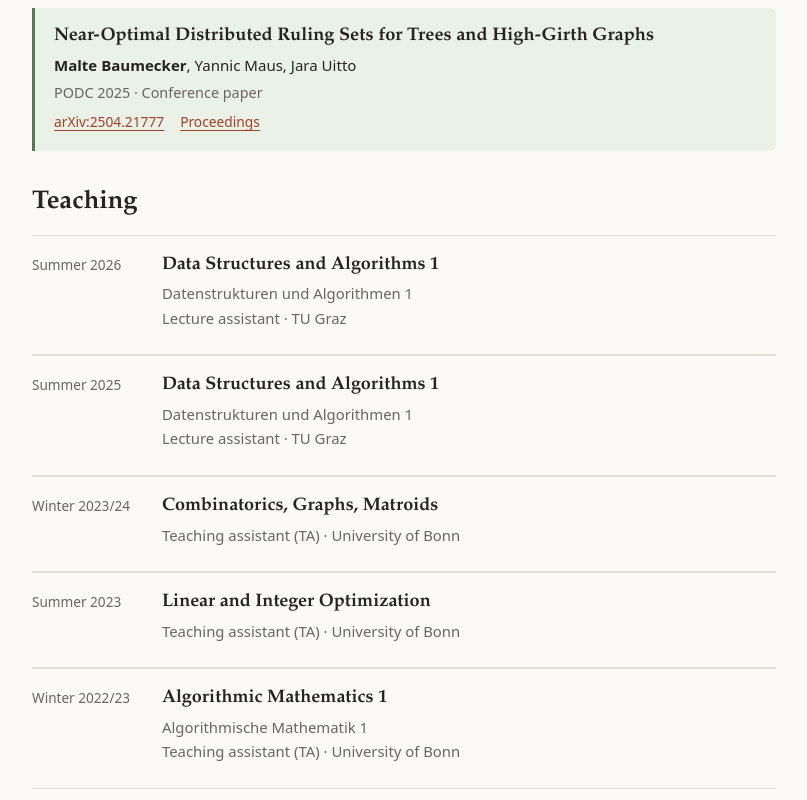
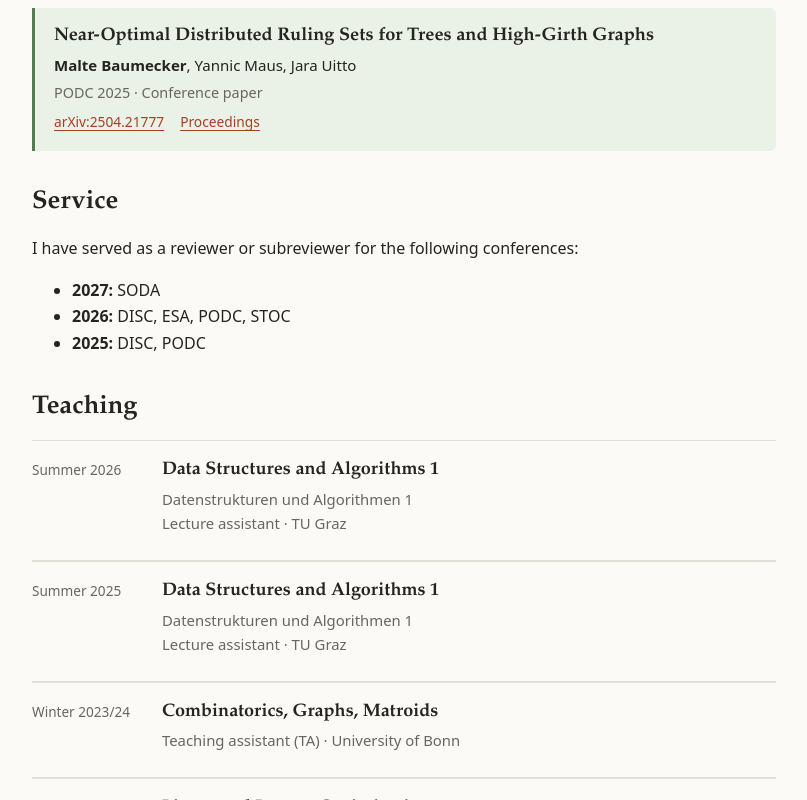
Before and after one commit to malte-baumecker/malte-baumecker.github.io, a plain HTML site: page index.html in a window 1280 px wide. Shown: the part 1072-1872 px from the top of the page, without its empty margins (236-1043 px from the left). Drawn offline with Linux system fonts and the light colour scheme.

Commit message:
Add service section and reviewing conferences before teaching

```diff
--- a/index.html
+++ b/index.html
@@ -79,6 +79,7 @@
     <nav aria-label="Main navigation">
       <a href="#about">About</a>
       <a href="#publications">Publications</a>
+      <a href="#service">Service</a>
       <a href="#teaching">Teaching</a>
       <a href="mailto:malte.baumecker@tugraz.at">Contact</a>
     </nav>
@@ -128,6 +129,16 @@
         </ol>
       </section>
 
+      <section id="service" aria-labelledby="service-heading">
+        <h2 id="service-heading">Service</h2>
+        <p>I have served as a reviewer or subreviewer for the following conferences:</p>
+        <ul>
+          <li><strong>2027:</strong> SODA</li>
+          <li><strong>2026:</strong> DISC, ESA, PODC, STOC</li>
+          <li><strong>2025:</strong> DISC, PODC</li>
+        </ul>
+      </section>
+
       <section id="teaching" aria-labelledby="teaching-heading">
         <h2 id="teaching-heading">Teaching</h2>
         <article class="course">
```
